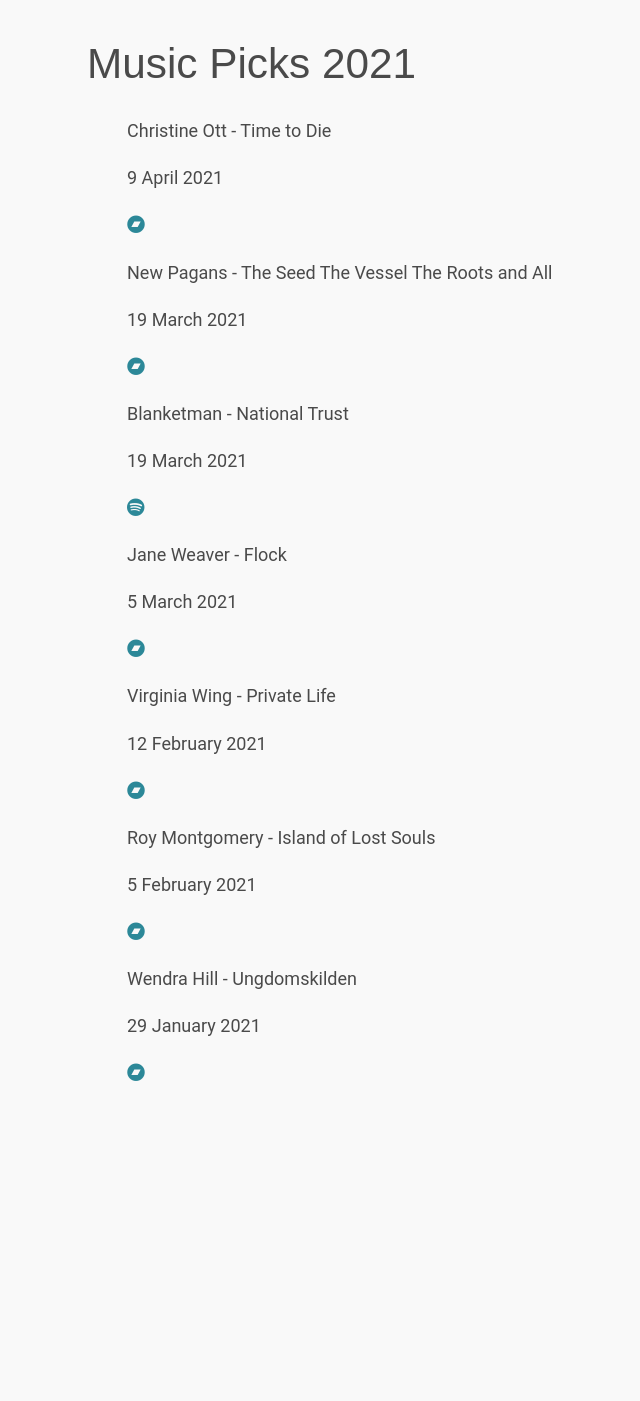
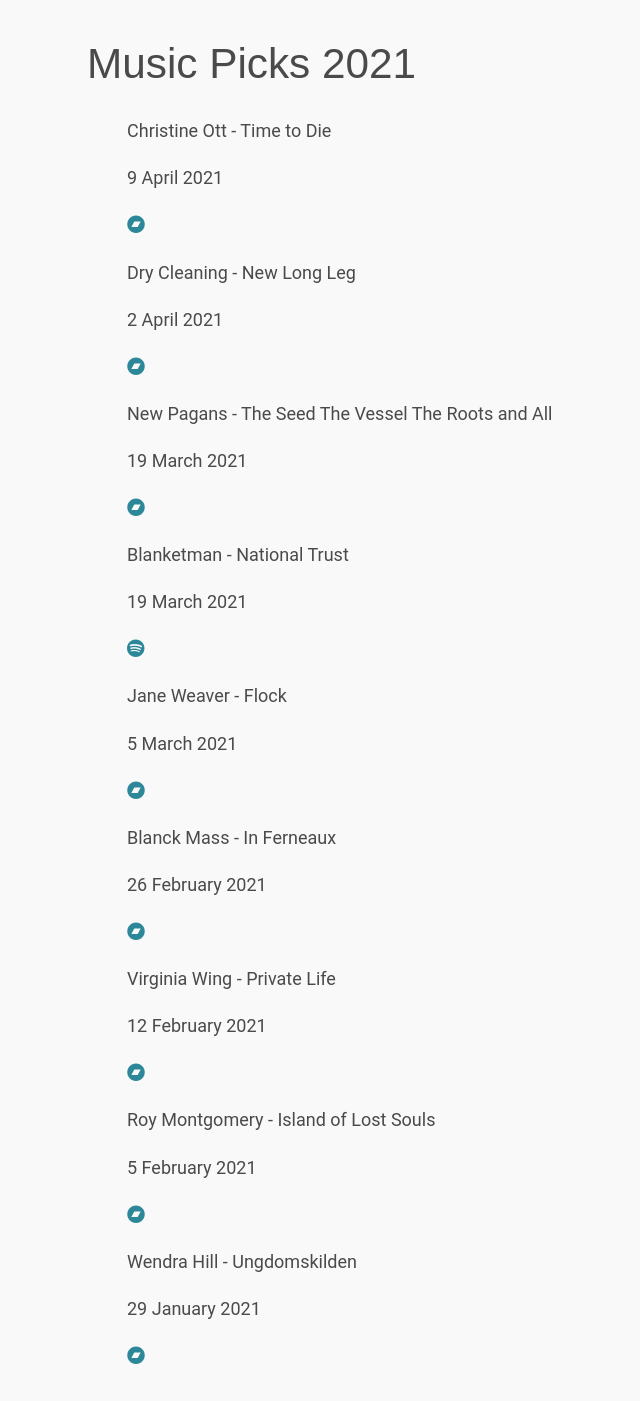
Before and after one commit to edclements/website, a Jekyll site: the page built from music-picks/2021.html, in a window 1280 px wide. Shown: the whole page, without its empty margins (211-851 px from the left). Built offline with Jekyll 4.4.1, drawn with Linux system fonts in a browser that asks for light colours; nearby versions of some CDN libraries; before the commit the page ends 1118 px from its top, so only the background shows below that.

Commit message:
Add releases

```diff
--- a/_data/music-picks/2021.yml
+++ b/_data/music-picks/2021.yml
@@ -42,3 +42,14 @@
   date: 2021-04-09
   label: Gizeh Records
   title: Time to Die
+
+- artist: Blanck Mass
+  bandcamp: ahttps://blanckmass.bandcamp.com/album/in-ferneaux
+  date: 2021-02-26
+  youtube-music: https://music.youtube.com/playlist?list=OLAK5uy_l_oTPTvUQ_iRWK1CCLyGe_5q05Bt73oQE
+  title: In Ferneaux
+
+- artist: Dry Cleaning
+  bandcamp: https://drycleaning.bandcamp.com/album/new-long-leg
+  date: 2021-04-02
+  title: New Long Leg
```
